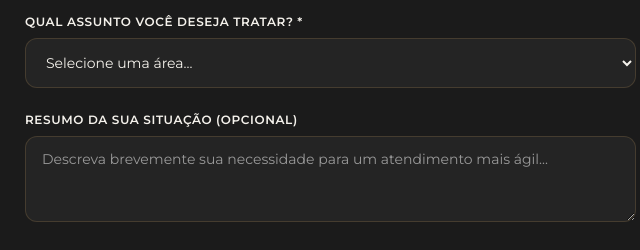
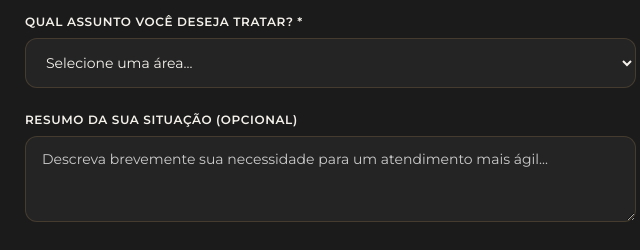
Before and after one commit to rangelthiago/site-advocacia, a plain HTML site: page index.html in a window 1280 px wide. Shown: the part 3920-4170 px from the top of the page, 48-688 px from the left. Drawn offline with nearby package versions, Linux system fonts and the light colour scheme.

Commit message:
Update index.html

```diff
--- a/index.html
+++ b/index.html
@@ -636,7 +636,7 @@
                             <div>
                                 <label for="client-message" class="block text-xs uppercase font-semibold tracking-wider text-brand-ivory mb-2">Resumo da sua situação (Opcional)</label>
                                 <textarea id="client-message" rows="3" placeholder="Descreva brevemente sua necessidade para um atendimento mais ágil..."
-                                          class="w-full bg-brand-surface border border-brand-border rounded-xl px-4 py-3 text-sm text-brand-ivory placeholder-brand-muted/70 focus:outline-none focus:border-brand-gold transition-colors"></textarea>
+                                          class="w-full bg-brand-surface border border-brand-border rounded-xl px-4 py-3 text-sm text-brand-ivory placeholder-brand-muted focus:outline-none focus:border-brand-gold transition-colors"></textarea>
                             </div>
 
                             <button type="submit" class="w-full py-4 rounded-xl text-sm font-bold uppercase tracking-wider bg-brand-gold text-brand-black hover:bg-brand-goldLight transition-all duration-300 shadow-xl shadow-brand-gold/20 flex items-center justify-center">
```
